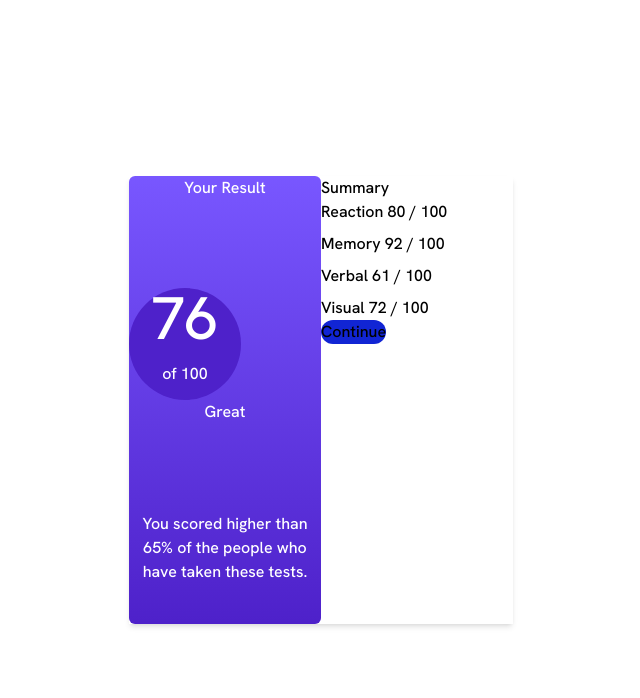
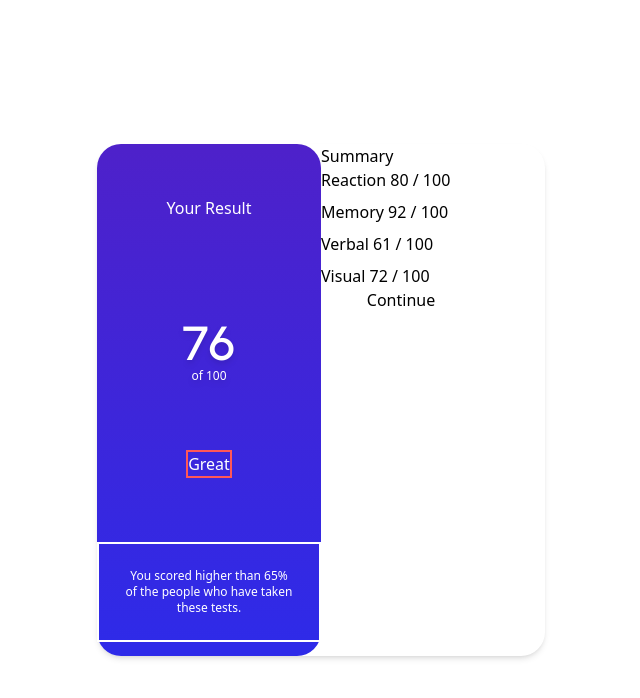
Before and after one commit to tamertameen/Frontend-Mentor-Challenges, a website: page results-summary-component/index.html in a window 1280 px wide. Shown: the whole page, without its empty margins (319-959 px from the left). Drawn offline with Linux system fonts and the light colour scheme.

Commit message:
fixed colours and opacity

```diff
--- a/results-summary-component/index.html
+++ b/results-summary-component/index.html
@@ -20,23 +20,26 @@
   </head>
 
   <body class="flex h-svh items-center justify-center">
-    <main class="grid w-96 grid-cols-2 shadow-md">
+    <main class="grid grid-cols-2 rounded-3xl shadow-md">
       <div
-        class="grid grid-rows-4 place-items-center rounded-md bg-gradient-to-b from-Light_slate_blue to-Violet_blue text-center text-White"
+        class="grid grid-rows-4 place-items-center rounded-3xl bg-gradient-to-b from-Gradient_Violet_Blue to-Gradient_Royal_Blue text-center text-Neutral_White"
       >
-        <h1 class="">Your Result</h1>
+        <h1 class="text-Light_lavender">Your Result</h1>
+        <div class="grid h-32 w-32 content-center rounded-full drop-shadow-md">
+          <div class="font-Hanken pt-8 text-5xl">76</div>
+          <div class="text-Light_lavender text-xs">of 100</div>
+        </div>
+        <div class="gap-4 border-2 border-solid border-Primary_Light_Red">
+          Great
+        </div>
         <div
-          class="grid h-28 w-28 grid-rows-2 rounded-full bg-Violet_blue text-center"
+          class="text-Light_lavender w-56 text-wrap border-2 border-solid p-6 text-center text-xs"
         >
-          <div class="text-6xl">76</div>
-          <div>of 100</div>
-        </div>
-        <div class="message">Great</div>
-        <div class="">
           You scored higher than 65% of the people who have taken these tests.
         </div>
       </div>
-      <div class="rounded-sm bg-White">
+
+      <div class="bg-White rounded-r-3xl">
         <h1 class="title">Summary</h1>
         <div class="grid gap-2">
           <div class="reaction">Reaction 80 / 100</div>
@@ -44,7 +47,7 @@
           <div class="verbal">Verbal 61 / 100</div>
           <div class="visual">Visual 72 / 100</div>
         </div>
-        <button class="rounded-full bg-Cobalt_blue">Continue</button>
+        <button class="bg-Cobalt_blue w-40 rounded-full">Continue</button>
       </div>
     </main>
   </body>
--- a/results-summary-component/package.json
+++ b/results-summary-component/package.json
@@ -10,7 +10,7 @@
     "url": "https://github.com/tamertameen/Frontend-Mentor-Challenges/tree/main/results-summary-component"
   },
   "scripts": {
-    "tailwind:css": "postcss ./tailwind.css -o ./public/styles.css",
+    "tailwind:css": "postcss ./tailwind.css -o ./public/styles.css --watch",
     "tailwind": "tailwindcss -i ./tailwind.css -o ./public/styles.css --watch"
   },
   "type": "module",
@@ -19,6 +19,9 @@
   "license": "ISC",
   "devDependencies": {
     "autoprefixer": "^10.4.16",
+    "postcss": "^8.4.33",
+    "postcss-cli": "^11.0.0",
+    "postcss-import": "^16.0.0",
     "prettier": "^3.1.1",
     "prettier-plugin-tailwindcss": "^0.5.11",
     "tailwindcss": "^3.4.1"
--- /dev/null
+++ b/results-summary-component/postcss.config.cjs
@@ -0,0 +1,6 @@
+module.exports = {
+  plugins: {
+    tailwindcss: {},
+    autoprefixer: {},
+  },
+}
--- a/results-summary-component/tailwind.config.js
+++ b/results-summary-component/tailwind.config.js
@@ -1,33 +1,41 @@
 /** @type {import('tailwindcss').Config} */
 module.exports = {
-  content: ["./*.{html,js}"],
+  content: ['./*.{html,js}'],
   theme: {
     screens: {
-      sm: "375px",
-      xl: "1440px",
+      sm: '375px',
+      xl: '1440px',
     },
     colors: {
-      Light_red: "hsl(0, 100%, 67%)",
-      Orangey_yellow: "hsl(39, 100%, 56%)",
-      Green_teal: "hsl(166, 100%, 37%)",
-      Cobalt_blue: "hsl(234, 85%, 45%)",
+      /* Test Opacity*/
+      test_red: 'hsl(var(--test-red))',
+      test_red_1: 'hsl(var(--test-red-1))',
+      test_red_0: 'hsl(var(--test-red-0))',
+
+      /* Primary */
+      Primary_Light_Red: 'hsl(var(--light-red))',
+      Primary_Orangey_Yellow: 'hsl(var(--orangey-yellow))',
+      Primary_Green_Teal: 'hsl(var(--green-teal))',
+      Primary_Cobalt_Blue: 'hsl(var(--cobalt-blue))',
 
       /* Gradients */
-      Light_slate_blue: "hsl(252, 100%, 67%)",
-      Light_royal_blue: "hsl(241, 81%, 54%)",
-      Violet_blue: "hsla(256, 72%, 46%, 1)",
-      Persian_blue: "hsla(241, 72%, 46%, 0)",
+      Gradient_Slate_Blue: 'hsl(var(--light-slate-blue))',
+      Gradient_Royal_Blue: 'hsl(var(--light-royal-blue))',
+      Gradient_Violet_Blue: 'hsl(var(--violet-blue))',
+      Gradient_Persian_Blue: 'hsl(var(--persian-blue))',
 
       /* Neutral */
 
-      White: "hsl(0, 0%, 100%)",
-      Pale_blue: "hsl(221, 100%, 96%)",
-      Light_lavender: "hsl(241, 100%, 89%)",
-      Dark_gray_blue: "hsl(224, 30%, 27%)",
+      Neutral_White: 'hsl(var(--white))',
+      Neutral_Pale_Blue: 'hsl(var(--pale-blue))',
+      Neutral_Light_Lavender: 'hsl(var(--light-lavender))',
+      Neutral_Dark_Gray_Blue: 'hsl(var(--dark-gray-blue))',
     },
-    fontFamily: {
-      sans: ["Hanken Grotesk", "sans-serif"],
+    extend: {
+      fontFamily: {
+        Hanken: 'Hanken Grotesk, sans-serif',
+      },
     },
   },
   plugins: [],
-};
+}
--- a/results-summary-component/tailwind.css
+++ b/results-summary-component/tailwind.css
@@ -2,25 +2,30 @@
 @tailwind components;
 @tailwind utilities;
 
-layer base {
+@layer base {
   :root {
+    /* Test Opacity*/
+    --test-red: 0, 100%, 50%;
+    --test-red-1: 0, 100%, 50%, 1;
+    --test-red-0: 0, 100%, 50%, 0;
+
     /* Primary */
-    --Light_red: 255 87 87;
-    --Orangey_yellow: 255 177 31;
-    --Green_teal: 0 189 145;
-    --Cobalt_blue: 17 37 212;
+    --light-red: 0, 100%, 67%;
+    --orangey-yellow: 39, 100%, 56%;
+    --green-teal: 166, 100%, 37%;
+    --cobalt-blue: 234, 85%, 45%;
 
     /* Gradients */
-    --Light_slate_blue: 120 87 255;
-    --Light_royal_blue: 46 43 233;
-    --Violet_blue: 78 33 202;
-    --Persian_blue: 36 33 202 0;
+    --light-slate-blue: 252, 100%, 67%;
+    --light-royal-blue: 241, 81%, 54%;
+    --violet-blue: 256, 72%, 46%, 1;
+    --persian-blue: 241, 72%, 46%, 0;
 
     /* Neutral */
 
-    --White: 255 255 255;
-    --Pale_blue: 235 241 255;
-    --Light_lavender: 200 199 255;
-    --Dark_gray_blue: 48 59 90;
+    --white: 0, 0%, 100%;
+    --pale-blue: 221, 100%, 96%;
+    --light-lavender: 241, 100%, 89%;
+    --dark-gray-blue: 224, 30%, 27%;
   }
 }
```
Also changed, not shown: results-summary-component/public/styles.css, 1 other file.
